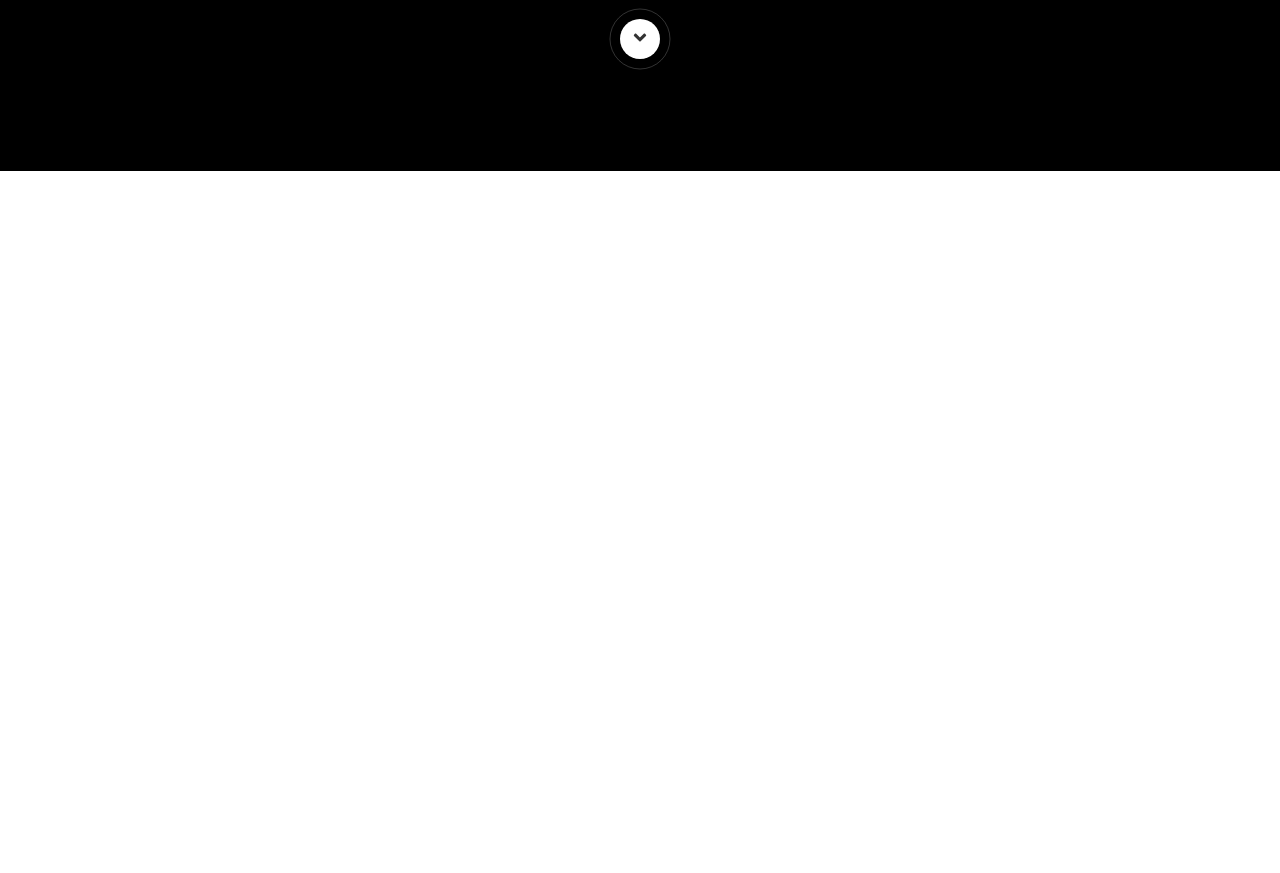
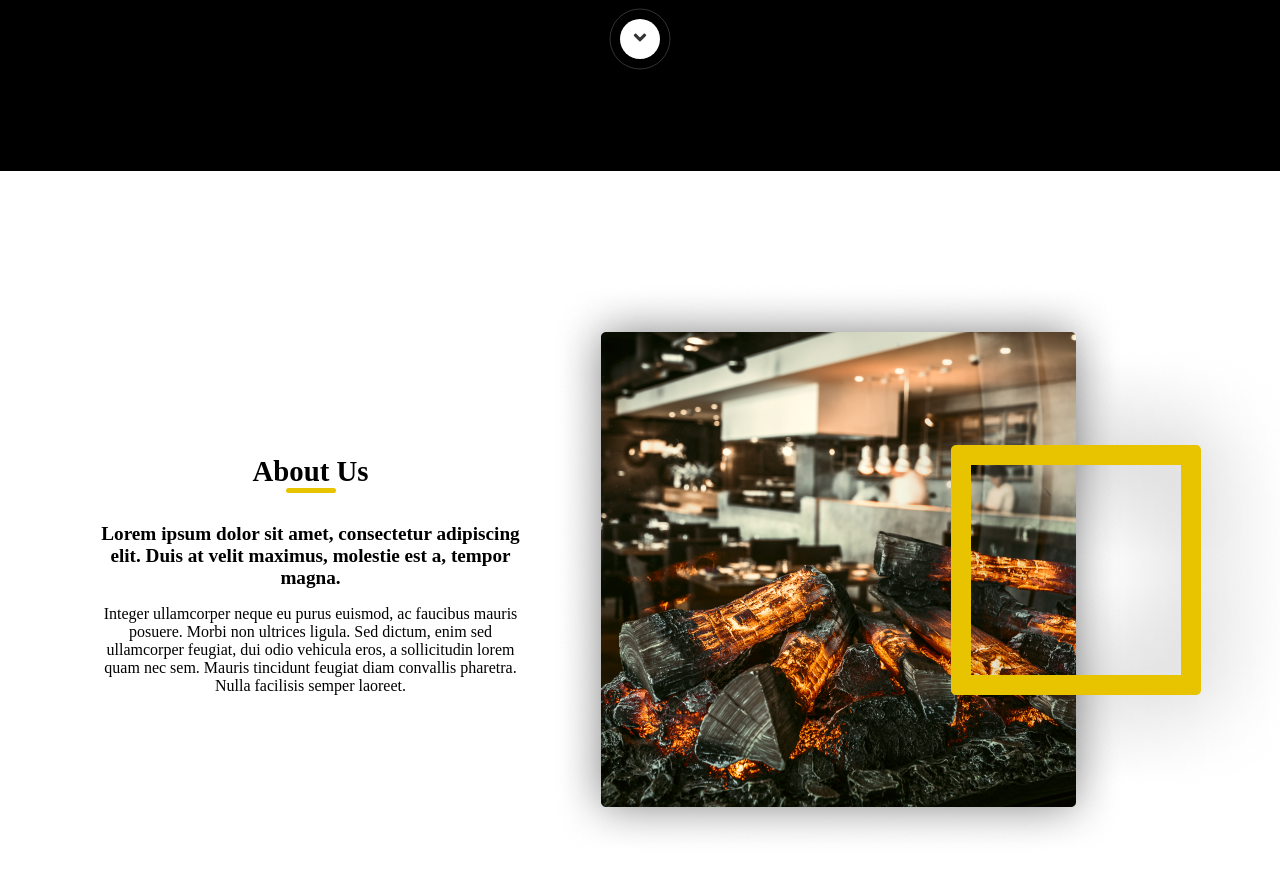
Before and after one commit to nivamoli/hungry_restaurant, a plain HTML site: page index.html in a window 1280 px wide. Shown: the part 645-1518 px from the top of the page. Before the commit the page ends 842 px from the top, so only its background shows below. Drawn offline with Linux system fonts and the light colour scheme.

Commit message:
section about terminado

```diff
--- a/assets/scss/layout/_div.scss
+++ b/assets/scss/layout/_div.scss
@@ -41,5 +41,13 @@ div.yellow-line {
   background-color: $yellow;
   margin-bottom: 30px;
   border-radius: 15px;
+}
 
+div.about-us__container1 {
+  display: flex;
+  flex-direction: column;
+  justify-content: center;
+  text-align: center;
+  padding-left: 100px;
+  padding-right: 30px;
 }
--- a/assets/scss/layout/_section.scss
+++ b/assets/scss/layout/_section.scss
@@ -14,3 +14,10 @@ section.header__info-principal {
   height: 90vh;
   font-size: 1rem;
 }
+
+section.about-us {
+  height: 100vh;
+  display: flex;
+  justify-content: space-evenly;
+  align-items: center;
+}
--- a/assets/scss/utilities/_pgraphs.scss
+++ b/assets/scss/utilities/_pgraphs.scss
@@ -8,3 +8,9 @@ p.info-principal__two--pgraph {
 p.info-principal__one--pgraph {
   margin: 0;
 }
+
+p.about-us__container1--pgraph1 {
+  font-size: 1.2rem;
+  font-weight: bold;
+  margin: 0;
+}
--- a/assets/scss/utilities/_title.scss
+++ b/assets/scss/utilities/_title.scss
@@ -6,3 +6,8 @@ h1.info-principal__two--title {
   text-transform: uppercase;
   margin: 0;
 }
+
+h2.about-us__container1--title {
+  margin-bottom: 0;
+  font-size: 1.8rem;
+}
--- a/index.html
+++ b/index.html
@@ -52,5 +52,22 @@
     </header>
   </section>
 
+
+
+
+
+
+  <section class="about-us">
+    <div class="about-us__container1">
+      <h2 class="about-us__container1--title">About Us</h2>
+      <div class="yellow-line"></div>
+      <p class="about-us__container1--pgraph1">Lorem ipsum dolor sit amet, consectetur adipiscing elit. Duis at velit maximus, molestie est a, tempor magna.</p>
+      <p class="about-us__container1--pgraph2">Integer ullamcorper neque eu purus euismod, ac faucibus mauris posuere. Morbi non ultrices ligula. Sed dictum, enim sed ullamcorper feugiat, dui odio vehicula eros, a sollicitudin lorem quam nec sem. Mauris tincidunt feugiat diam convallis pharetra. Nulla facilisis semper laoreet.</p>
+    </div>
+    <div class="about-us__container2">
+      <img src="/assets/images/img-about.png" alt="Imagen del restaurante por dentro">
+    </div>
+  </section>
+
 </body>
 </html>
```
Also changed, not shown: assets/css/style.css, assets/images/img-about.png (added).
